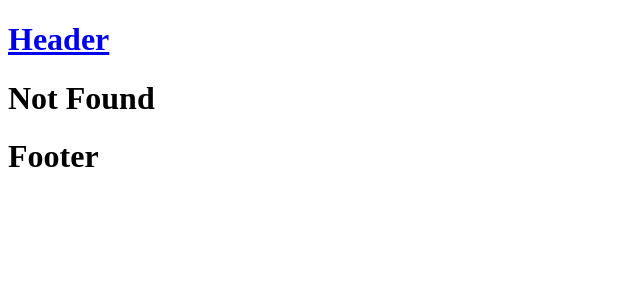
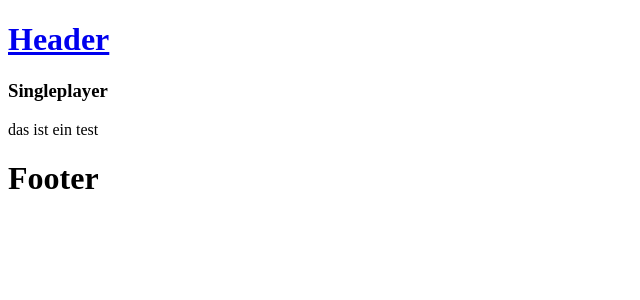
Before and after one commit to janickbraun/rapidtyper, a React (Create React App) app in the folder client/: page /singleplayer in a window 1280 px wide. Before the commit this address had no page. Shown: the top 300 px of the page, without its empty margins (0-640 px from the left). Built offline with nearby package versions, Linux system fonts and the light colour scheme.

Commit message:
singlepalyer

```diff
--- a/client/src/App.tsx
+++ b/client/src/App.tsx
@@ -6,6 +6,7 @@ import NotFound from "./components/notFound/NotFound"
 import Home from "./components/home/Home"
 import { QueryClient, QueryClientProvider } from "@tanstack/react-query"
 import Account from "./components/account/Account"
+import Singleplayer from "./components/play/Singleplayer"
 
 function App() {
     const queryClient = new QueryClient()
@@ -18,6 +19,7 @@ function App() {
                             <Route path="/" element={<Home />} />
                             <Route path="/about" element={<About />} />
                             <Route path="/account" element={<Account />} />
+                            <Route path="/singleplayer" element={<Singleplayer />} />
                             <Route path="*" element={<NotFound />} />
                         </Routes>
                         <Footer />
--- /dev/null
+++ b/client/src/components/play/Singleplayer.tsx
@@ -0,0 +1,51 @@
+import React, { useEffect, useRef, useState } from "react"
+
+export default function Singleplayer() {
+    const [textArray, setTextArray] = useState([]) as any
+    const [currentIndex, setCurrentIndex] = useState(0)
+
+    const text = "das ist ein test"
+    const hasFired = useRef(false)
+    const spitted = text.split("")
+    let arr: any = []
+    for (let i = 0; i < spitted.length; i += 1) {
+        arr.push({ character: spitted[i], typed: false, correct: true })
+    }
+
+    useEffect(() => {
+        if (!hasFired.current) {
+            hasFired.current = true
+            setTextArray(arr)
+        }
+    }, [setTextArray, text, arr])
+
+    const listItems = textArray.map((element: any, i: number) => (
+        <div style={{ display: "inline-flex" }} key={i}>
+            {element.character === " " ? (
+                <>&nbsp;</>
+            ) : (
+                <>{!element.typed ? <div style={{ display: "inline" }}>{element.character}</div> : <div style={{ display: "inline", color: "limegreen" }}>{element.character}</div>}</>
+            )}
+        </div>
+    ))
+
+    document.onkeydown = (e) => {
+        if (e.key === "Shift" || e.key === "CapsLock") return
+        if (e.key === spitted[currentIndex]) {
+            let temp = textArray
+            temp[currentIndex].typed = true
+            setTextArray(temp)
+            setCurrentIndex(currentIndex + 1)
+        } else {
+            console.log("False: " + e.key)
+        }
+        //console.log(e.key)
+    }
+
+    return (
+        <div>
+            <h3>Singleplayer</h3>
+            {listItems}
+        </div>
+    )
+}
```
